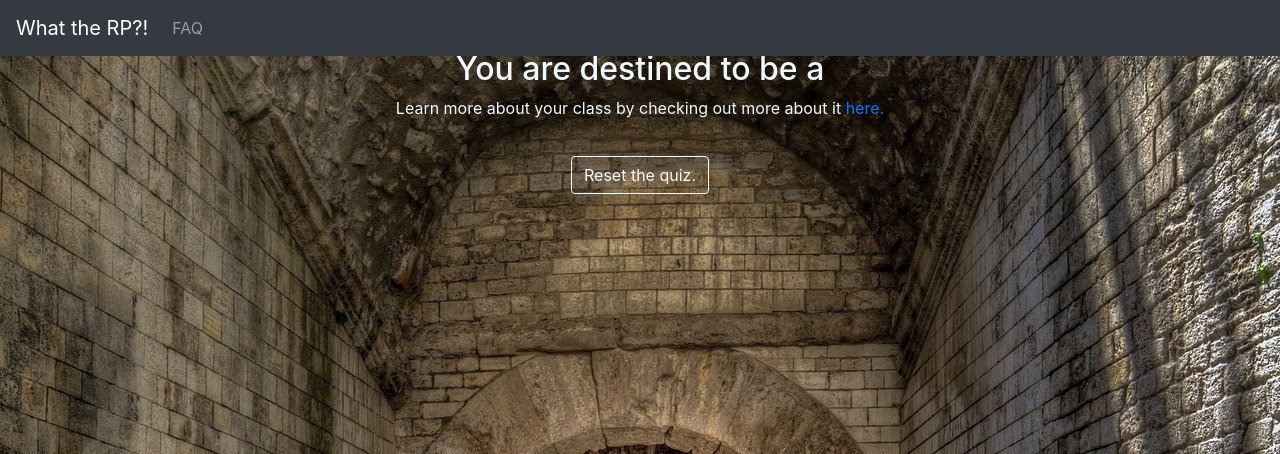
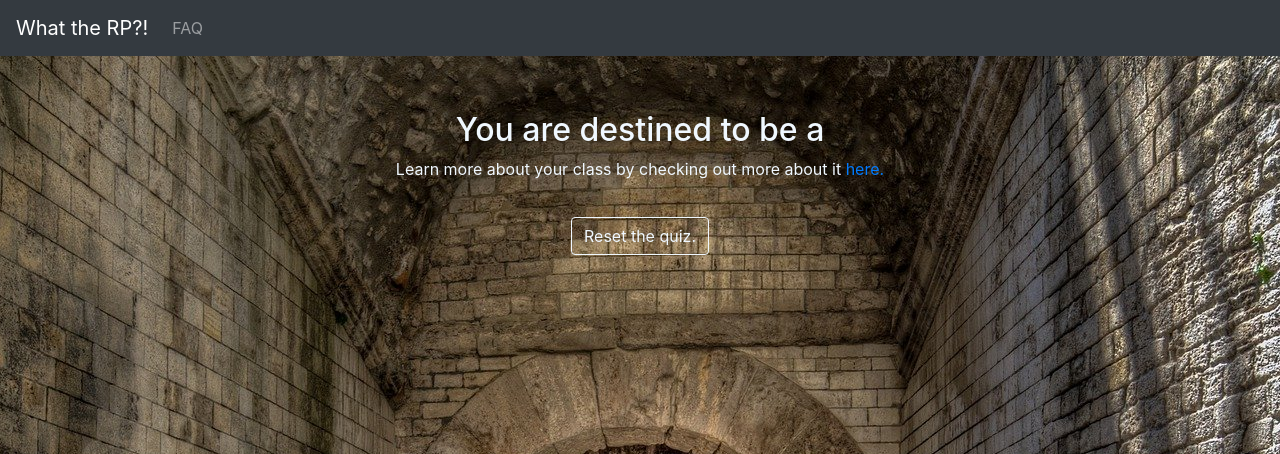
Before and after one commit to ldettorre/rpg-quiz, a Django app: template spells/templates/spells/result.html in a window 1280 px wide. Shown: the top 454 px of the page. Run offline with Django 3.2, Linux system fonts and the light colour scheme; the template is opened without the code that fills it, so the values that code supplies are empty; some libraries are stand-ins or nearby versions.

Commit message:
When checking out the live site, there was an issue with the css and the MIME type. I then noticed I had not included the static to the urlspatterns. static and document root was added and the next step is to check the live site

```diff
--- a/rpgquiz/static/css/style.css
+++ b/rpgquiz/static/css/style.css
@@ -21,7 +21,6 @@ body {
     color:aliceblue;
 }
 
-
 .btn-styling{
     color:aliceblue;
     border-color: aliceblue;
@@ -34,7 +33,6 @@ body {
     background-color: white;
 }
 
-
 .desc-styling {
     text-align: center;
     position: relative;
@@ -43,3 +41,7 @@ body {
     -webkit-transform: translateY(-50%);
     transform: translateY(-50%);
 }
+
+.result-div {
+    margin-top: 10%;
+}
--- a/rpgquiz/urls.py
+++ b/rpgquiz/urls.py
@@ -15,9 +15,11 @@ Including another URLconf
 """
 from django.contrib import admin
 from django.urls import path, include
+from django.conf import settings
+from django.conf.urls.static import static
 
 urlpatterns = [
     path('admin/', admin.site.urls),
     path('spells/', include('spells.urls')),
     path('', include('home.urls')),
-]
+] + static(settings.STATIC_URL, document_root=settings.STATIC_ROOT)
--- a/spells/templates/spells/result.html
+++ b/spells/templates/spells/result.html
@@ -1,13 +1,11 @@
 {% extends 'base.html' %} {% block content %}
 
-<div class="container text-center">
+<div class="container text-center result-div">
 
     <h2>You are destined to be a <b>{{ class_type }}</b></h2>
 
     <p>Learn more about your class by checking out more about it <a href={{content_url}} target="_blank">here.</a></p>
 
-
-
     <a class="btn btn-styling" href="{% url 'reset' %}" class="quiz-buttons">Reset the quiz.</a>
 </div>
 {% endblock %}
```
